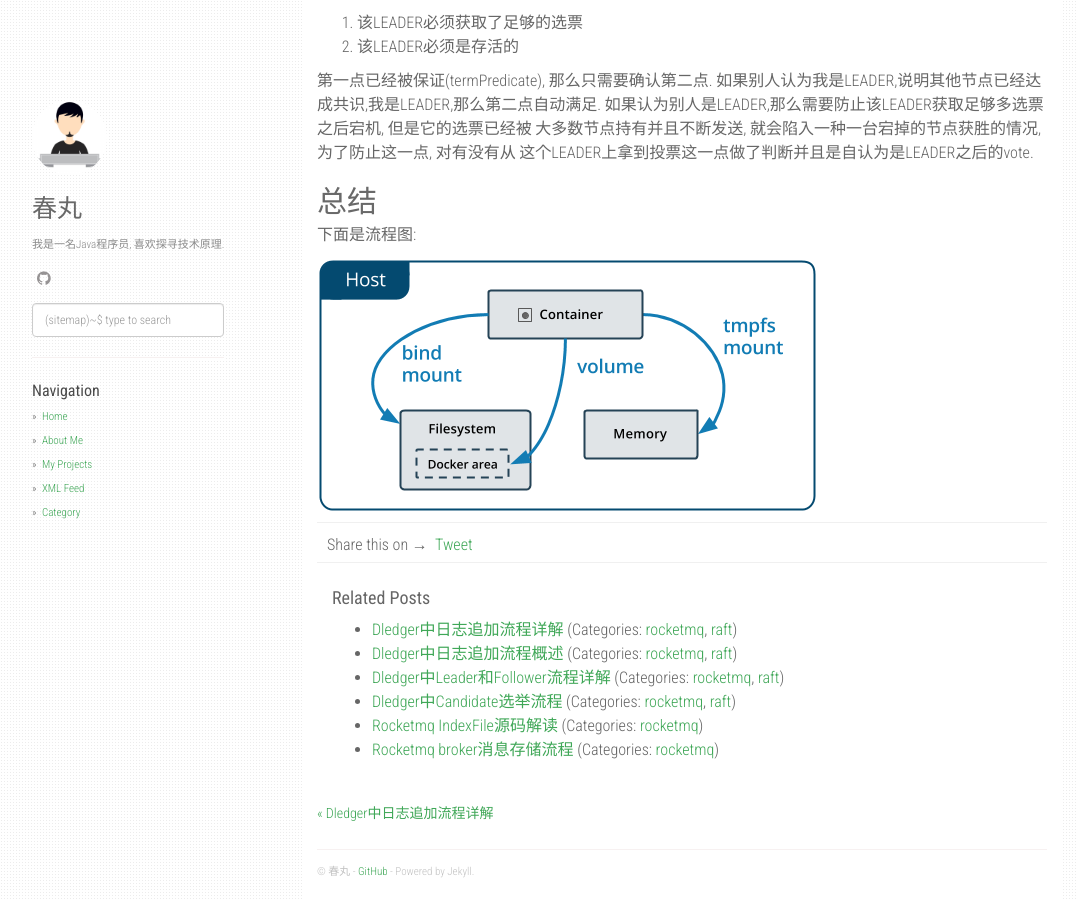
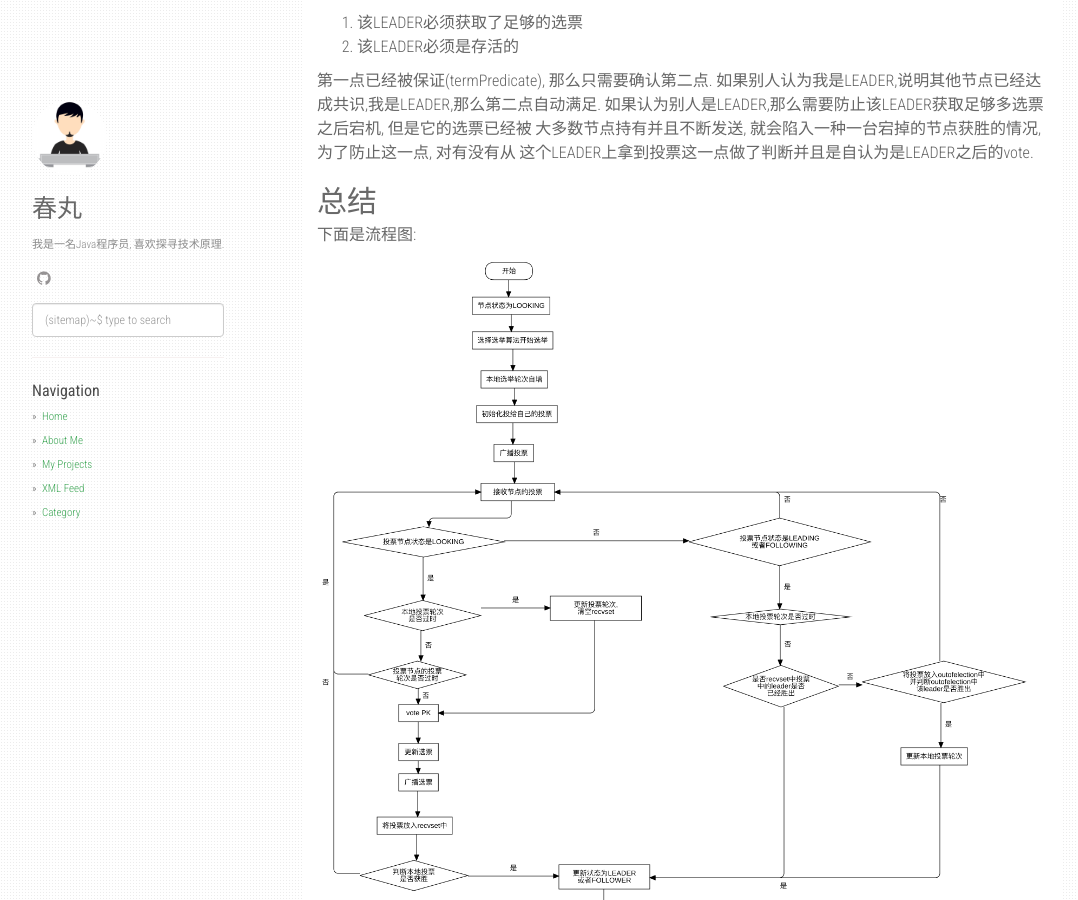
Before and after one commit to hengyoush/hengyoush.github.io, a Jekyll site: the page built from _posts/2020-06-07-zookeeper-leader-elect.md, in a window 1280 px wide and 900 px high, scrolled down 4124 px. Shown: the whole window, without its empty margins (53-1131 px from the left). Built offline with Jekyll 4.4.1, drawn with Linux system fonts in a browser that asks for light colours; nearby versions of some CDN libraries; comment, search, counter and statistics services are not loaded.

Commit message:
新增zookeeper文章

```diff
--- a/_posts/2020-06-07-zookeeper-leader-elect.md
+++ b/_posts/2020-06-07-zookeeper-leader-elect.md
@@ -237,4 +237,4 @@ if (termPredicate(outofelection, new Vote(n.version, n.leader,
 ## 总结
 下面是流程图:
 
-![avatar](/static/img/types-of-mounts.png)
+![avatar](/static/img/选举流程.png)
```
